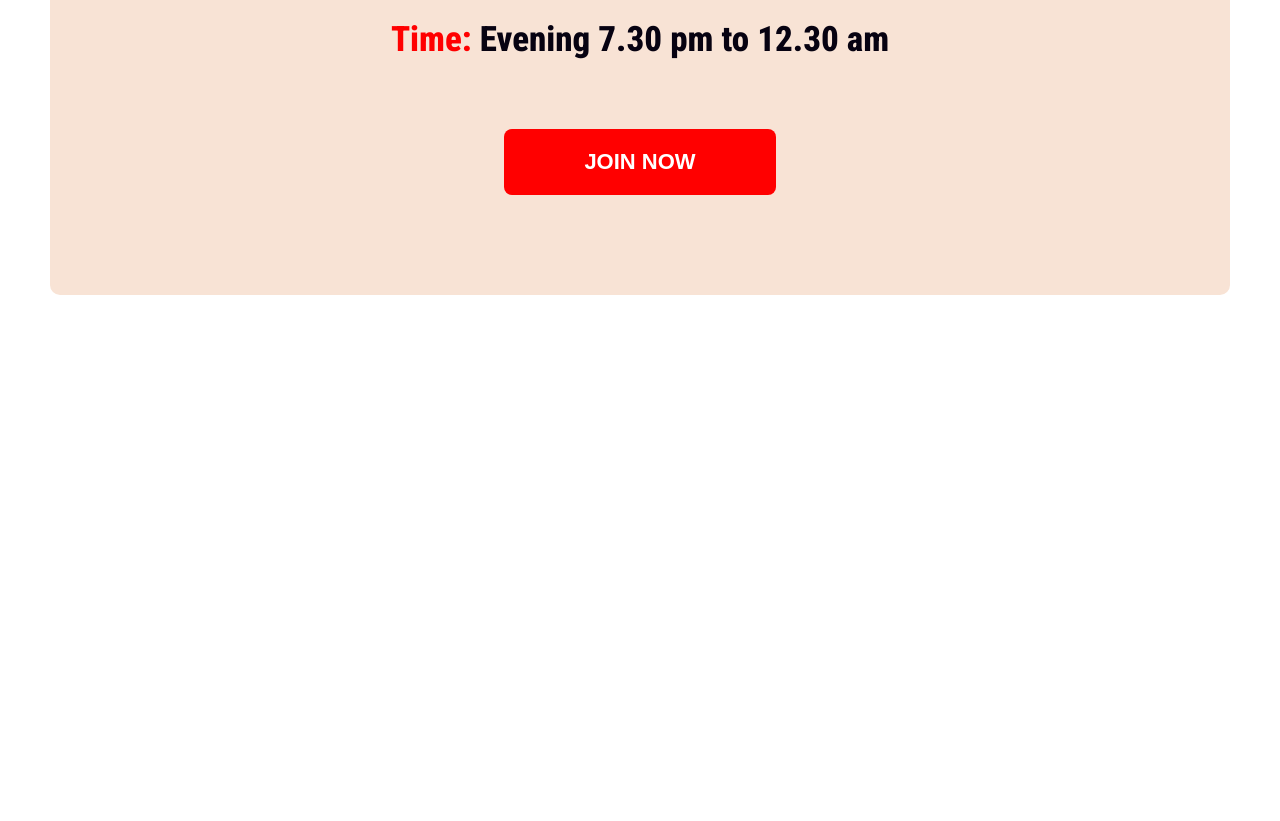
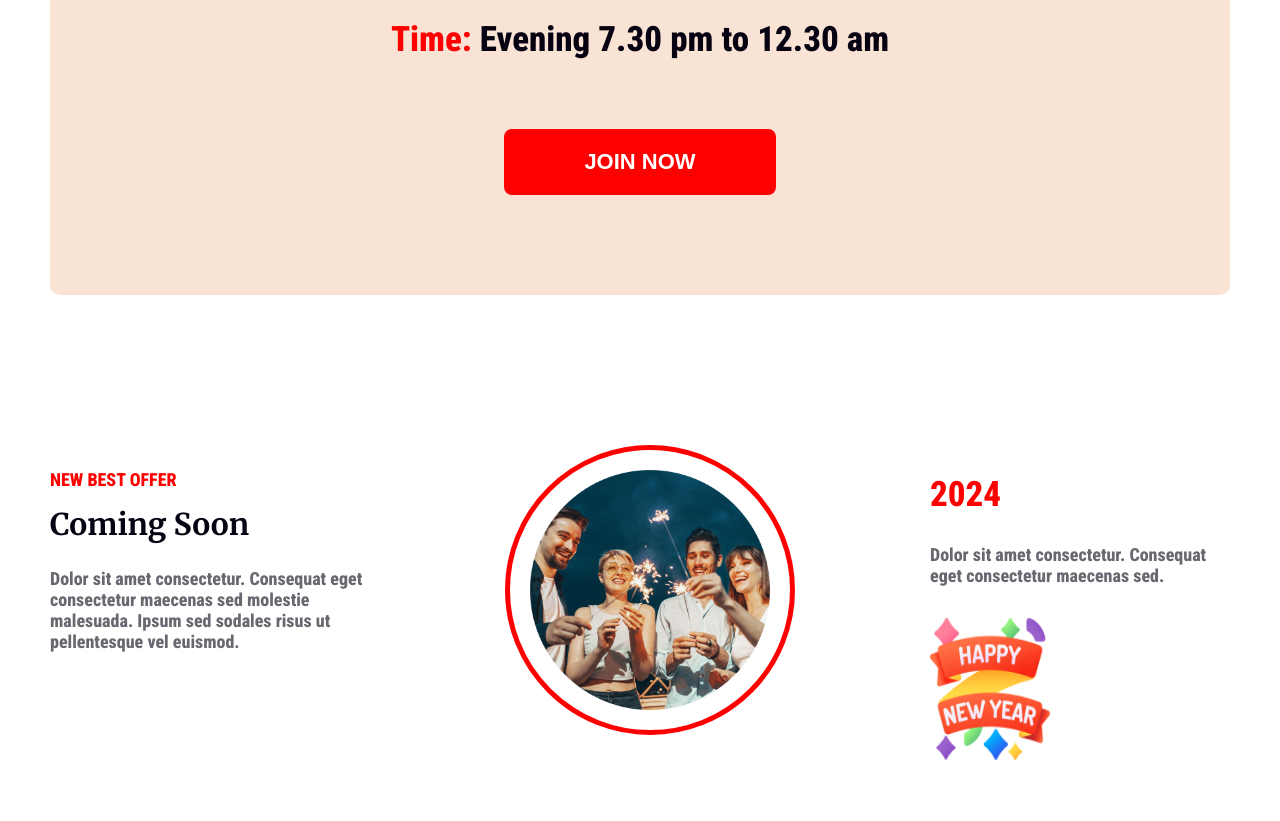
Before and after one commit to manik-kyau/new-year-project, a plain HTML site: page index.html in a window 1280 px wide. Shown: the part 2342-3163 px from the top of the page. Before the commit the page ends 2737 px from the top, so only its background shows below. Drawn offline with Linux system fonts and the light colour scheme.

Commit message:
Add section 4

```diff
--- a/index.html
+++ b/index.html
@@ -56,6 +56,27 @@
                 <button class="btn-primary">JOIN NOW</button>
             </div>
         </section>
+        <!--     Section 3    -->
+        <section>
+            <div class="section4-container">
+                <div class="section-offer">
+                    <h4 class="sec-sub-title">NEW BEST OFFER</h4>
+                    <h2 class="sec-title">Coming Soon</h2>
+                    <p class="sec-description">Dolor sit amet consectetur. Consequat eget consectetur maecenas sed molestie malesuada. Ipsum sed sodales risus ut pellentesque vel euismod. </p>
+                </div>
+
+                <div class="sec-image">
+                <img src="images/ellipse.png" alt="">
+                </div>
+
+                <div class="section-2024">
+                    <h1 class="title-2024">2024</h1>
+                    <p class="sec-description">Dolor sit amet consectetur. Consequat eget consectetur maecenas sed.</p>
+                    <img src="images/group96.png" alt="">
+                </div>
+
+            </div>
+        </section>
     </main>
     <footer>
 
--- a/style.css
+++ b/style.css
@@ -40,7 +40,7 @@ body{
     font-weight: 900;
     margin-top: 0px;
 }
-/*  Section styling   */
+/*  Section 1 styling   */
 section{
     max-width: 1180px;
     margin: 0px auto;
@@ -75,7 +75,7 @@ section{
 
 }
 
-/* Party Section Styles    */
+/*  Section 2 Styles    */
 .party-container{
     padding: 0px 100px;
     height: 550px;
@@ -121,7 +121,8 @@ section{
     width: 300px;
     height: 330px;
 }
-/* section no. 3 style  */
+/* section 3 styling  */
+
 .hotel-container{
     margin: 100px 0px;
     padding: 100px 0px;
@@ -148,3 +149,75 @@ section{
     font-weight: bold;
 
 }
+/*    section 4 styling   */
+
+.section4-container{
+    padding: 50px 0px;
+    display: flex;
+    justify-content: space-between;
+}
+
+.section-offer{
+    width: 320px;
+}
+
+.sec-sub-title{
+    color: #F00;
+    font-size: 18px;
+    font-weight: 400;
+    margin-bottom: 0px;
+}
+
+
+.sec-title{
+    color: #070211;
+    font-family: Merriweather;
+    font-size: 30px;
+    font-weight: 700;
+    margin-top: 15px;
+}
+.sec-description{
+    color: rgba(7, 2, 17, 0.60);
+    font-size: 18px;
+    font-weight: 400;
+}
+
+/*  section image   */
+
+.sec-image {
+    padding: 20px 20px;
+    border: 5px solid #F00;
+    border-radius: 50%;
+    height: 240px;
+    width: 240px;
+
+}
+.sec-image img{
+    height: 240px;
+    width: 240px;
+
+
+}
+
+/*  section 2024  */
+
+.section-2024{
+    width: 300px;
+}
+
+.title-2024{
+    color: #F00;
+    font-size: 35px;
+    font-weight: 700;
+
+}
+
+.sec-description{
+
+}
+
+.section-2024 img{
+    margin-top: 10px;
+  width: 120px;
+  height: 150px;
+}
```
